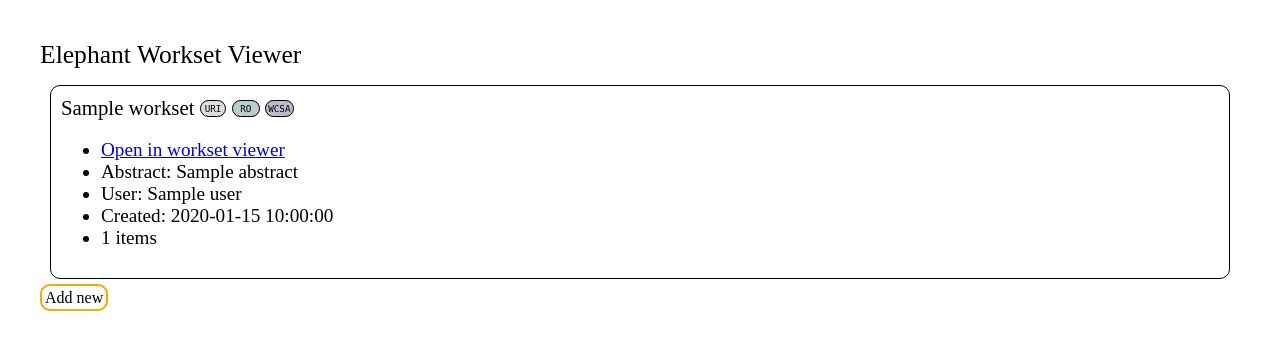
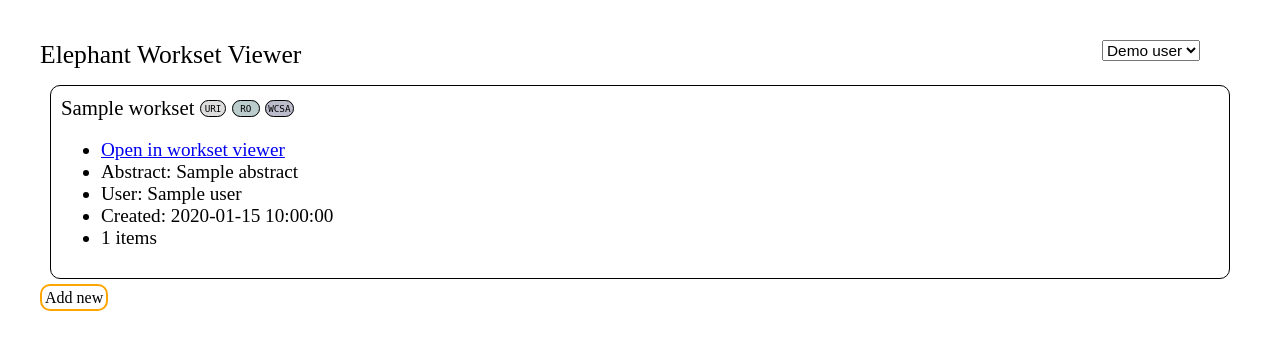
Before and after one commit to oerc-csi/wcsa-ui, a Python web app: template app/templates/viewer.html in a window 1280 px wide. Shown: the top 350 px of the page. Run offline with Jinja, Linux system fonts and the light colour scheme; the template is opened without the code that fills it: most values are stand-ins (such as "Sample title", 1, 10 or a date in 2020); some libraries are stand-ins or nearby versions.

Commit message:
Add user drop-down (only html / css for now); fix select person/places queries for running on server

```diff
--- a/app/static/elephant-ui.css
+++ b/app/static/elephant-ui.css
@@ -4,6 +4,12 @@ body {
 .ui-head {
     font-size: 1.6em;
     margin-bottom: 15px;
+}
+
+.ui-head select{
+    font-size: .6em;
+    float:right;
+    margin-right:40px;
 }
 
 .collection .item {
--- a/app/templates/viewer.html
+++ b/app/templates/viewer.html
@@ -4,7 +4,14 @@
         <title> Elephant Workset Viewer </title>
     </head>
     <body>
-        <div class = "ui-head">Elephant Workset Viewer</div>
+        <div class = "ui-head">
+		Elephant Workset Viewer
+		<select name="userselect" id="userselect">
+		    <option>Demo user</option>
+		    <option>Test user</option>
+		</select>
+	</div>
+
         <div class = "collection">
             {% for workset in worksets %}
             <div class = "item">
```
Also changed, not shown: 3 other files.
